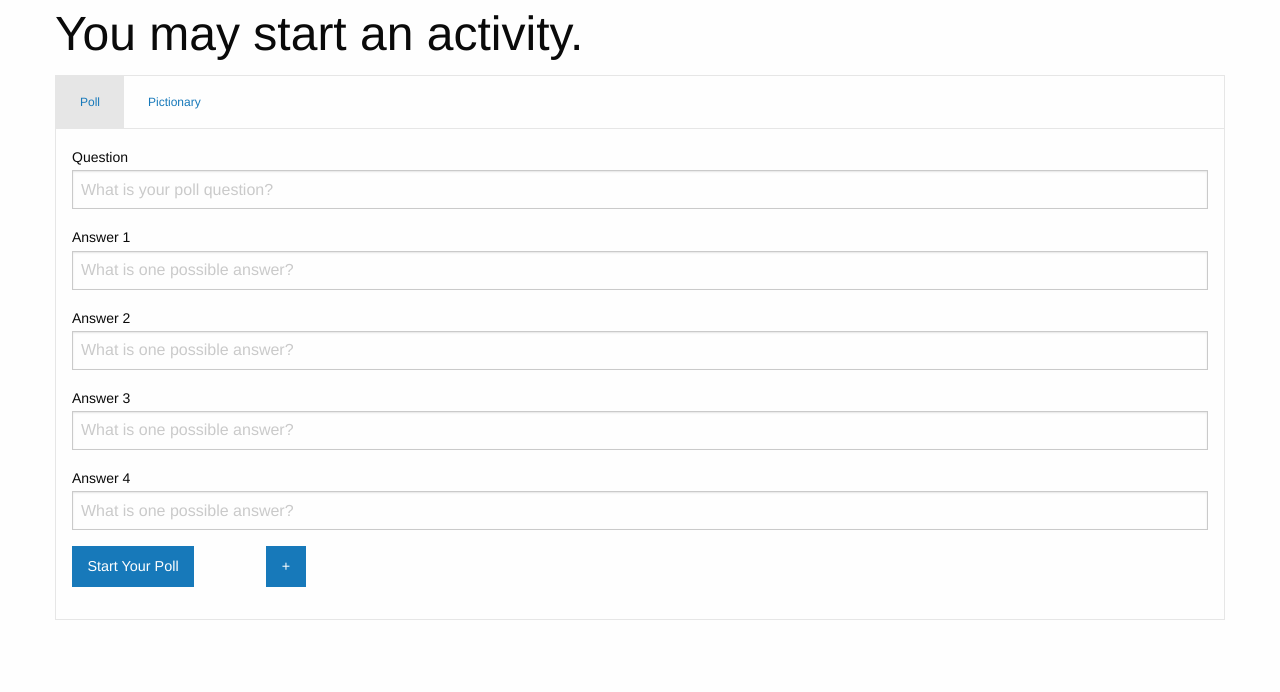
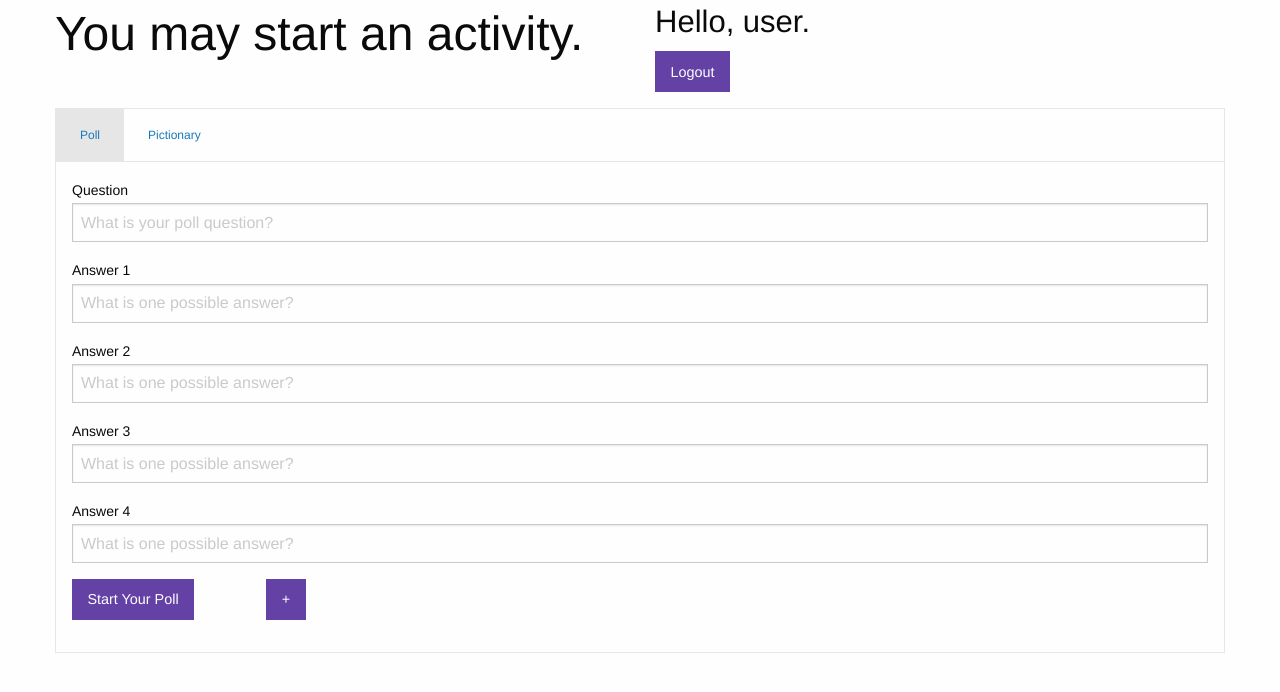
Before and after one commit to eliotn/interactive-twitch, a website: page static/activity.html in a window 1280 px wide. Drawn offline with nearby package versions, Linux system fonts and the light colour scheme.

Commit message:
Improved UI and added logout feature

```diff
--- a/server.js
+++ b/server.js
@@ -235,6 +235,10 @@ app.get('/auth/twitch/callback', passport.authenticate("twitch", {session:false,
 
     res.redirect('/activity.html?access_token=' + req.user.access_token);
 });
+app.get('/auth/logout', passport.authenticate("bearer", {session: false, failureRedirect: '/'}), function (req, res) {
+    users.updateOne({"access_token": req.user.access_token}, {$set: {"access_token":0}});
+    res.redirect('/');
+});
 app.put('/api/vote/:pollid/:vote', function (req, res) {
     var voteresult = addVote(Number(req.params.pollid), req.params.vote-1);
     if ("err" in voteresult) {
--- a/static/activity.html
+++ b/static/activity.html
@@ -10,17 +10,21 @@
     <link rel="stylesheet" href="css/app.css">
 </head>
 
-<body>
+<body class="background">
 
 
     <div class="grid-container">
         <div class="grid-y" style="height:500px">
             <div class="grid-x grid-padding-x">
-                <div class="large-12 cell">
+                <div class="large-6 cell">
                     <h1 id="polltitle">You may start an activity.</h1>
                 </div>
+                <div class="large-6 cell">
+                    <h3>Hello, user.</h3>
+                    <a href="/auth/logout" class="button login">Logout</a>
+                </div>
             </div>
-            <div class="grid-x grid-padding-x">
+            <div class="grid-x grid-padding-x data-container">
                 <div class="cell hide" id="chartContainer">
                     <canvas id="myChart" width="100" height="100"></canvas>
                 </div>
--- a/static/css/app.css
+++ b/static/css/app.css
@@ -0,0 +1,7 @@
+.button{
+    background-color:#6441a4;
+}
+
+.data-container {
+    border-radius:10%;
+}
```
Also changed, not shown: static/index.html (+1 -1 lines).
